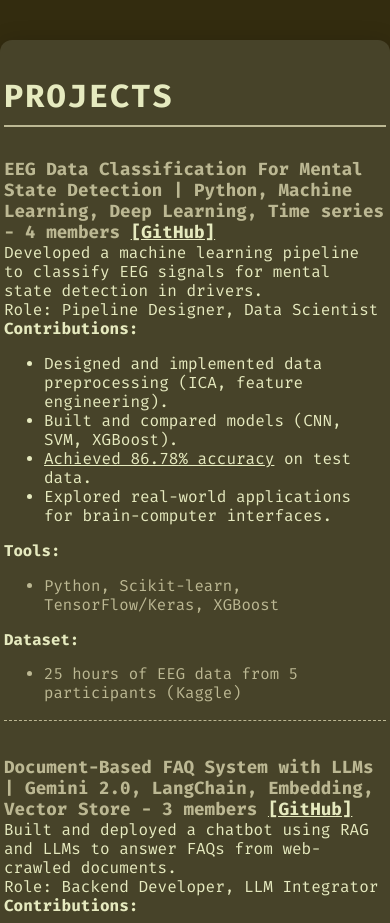
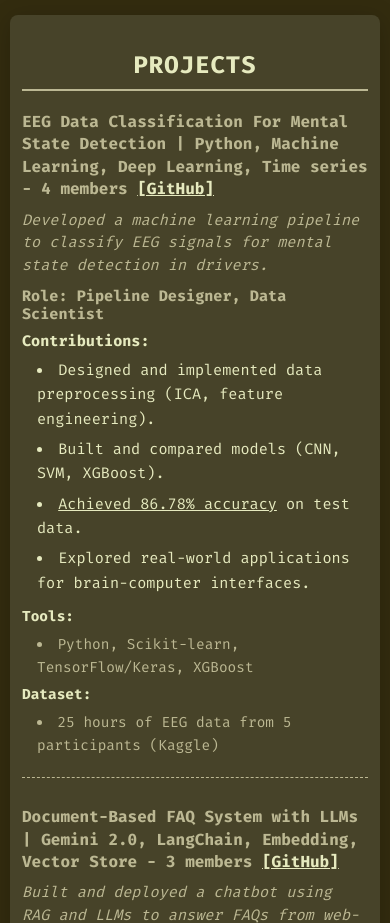
Before and after one commit to theAbyssOfTime2004/theAbyssOfTime2004.github.io, a plain HTML site: page Projects/index.html in a window 390 px wide. Shown: the top 923 px of the page. Drawn offline with Linux system fonts and the light colour scheme.

Commit message:
adjusted css Projects

```diff
--- a/Projects/index.html
+++ b/Projects/index.html
@@ -8,8 +8,7 @@
   <style>
     body {
       background: #332c0f;
-      color: #e6eabf
-;
+      color: #e6eabf;
       font-family: 'Fira Mono', monospace;
       margin: 0;
       padding: 0;
@@ -24,13 +23,13 @@
       box-shadow: 0 4px 24px #0003;
     }
     h1 {
-      color: #e6eabf
-;
+      color: #e6eabf;
       margin-bottom: 32px;
       font-size: 2em;
       letter-spacing: 2px;
       border-bottom: 2px solid #bcb893;
       padding-bottom: 10px;
+      text-align: center; /* Căn giữa tiêu đề */
     }
     .project {
       margin-bottom: 36px;
@@ -39,32 +38,90 @@
       font-weight: bold;
       font-size: 1.1em;
       color: #bcb893;
+      margin-bottom: 8px; /* Thêm khoảng cách dưới project title */
     }
     .project a {
-      color: #e6eabf
-;
+      color: #e6eabf;
       text-decoration: underline;
     }
     .project a:hover {
       color: #bcb893;
     }
-    .project b {
-      color: #e6eabf
-;
+    .project b { /* Áp dụng cho các thẻ <b> bên trong .project */
+      color: #e6eabf; /* Đổi màu cho đậm hơn, hoặc giữ nguyên #e6eabf */
     }
     .project hr {
       border: none;
       border-top: 1px dashed #bcb893;
-      margin: 18px 0;
+      margin: 24px 0; /* Tăng khoảng cách cho hr */
     }
     .tools {
-      margin-top: 6px;
+      margin-top: 12px; /* Tăng khoảng cách trên tools */
       color: #bcb893;
       font-size: 0.98em;
     }
+    ul {
+      margin: 8px 0 0 0; /* Bỏ lề trái mặc định của ul */
+      padding-left: 18px; /* Thêm padding để thay thế list-style-position */
+      list-style-position: inside; /* Đảm bảo bullet points không bị lệch */
+    }
+    ul li {
+      margin-bottom: 6px; /* Tăng khoảng cách giữa các li */
+      line-height: 1.6;
+    }
+    .summary {
+      font-style: italic;
+      margin-bottom: 10px; /* Tăng khoảng cách dưới summary */
+      color: #bcb893; /* Màu này đã có, giữ nguyên */
+      line-height: 1.5;
+    }
+    .role {
+      font-weight: bold;
+      color: #bcb893; /* Màu này đã có, giữ nguyên */
+      margin-bottom: 8px; /* Thêm khoảng cách dưới role */
+    }
+
+    /* Responsive adjustments */
+    @media (max-width: 768px) { /* Breakpoint lớn hơn một chút cho tablet */
+      .container {
+        margin: 20px 15px; /* Giảm margin cho container */
+        padding: 24px 18px; /* Giảm padding cho container */
+      }
+      h1 {
+        font-size: 1.7em; /* Giảm font-size h1 */
+        margin-bottom: 24px;
+      }
+      .project-title {
+        font-size: 1.05em;
+      }
+    }
+
     @media (max-width: 600px) {
       .container {
-        padding: 16px 4px;
+        margin: 15px 10px; /* Giảm margin hơn nữa cho mobile */
+        padding: 20px 12px; /* Giảm padding hơn nữa cho mobile */
+        border-radius: 8px; /* Giảm bo góc */
+      }
+      h1 {
+        font-size: 1.5em; /* Giảm font-size h1 cho mobile */
+        margin-bottom: 20px;
+        letter-spacing: 1px;
+      }
+      .project {
+        margin-bottom: 28px;
+      }
+      .project-title {
+        font-size: 1em; /* Giảm font-size project title */
+        line-height: 1.4;
+      }
+      .summary, .role, b, .tools, ul li {
+        font-size: 0.95em; /* Giảm nhẹ font-size cho các text khác */
+      }
+      ul {
+        padding-left: 15px;
+      }
+      .project hr {
+        margin: 20px 0;
       }
     }
   </style>
```
